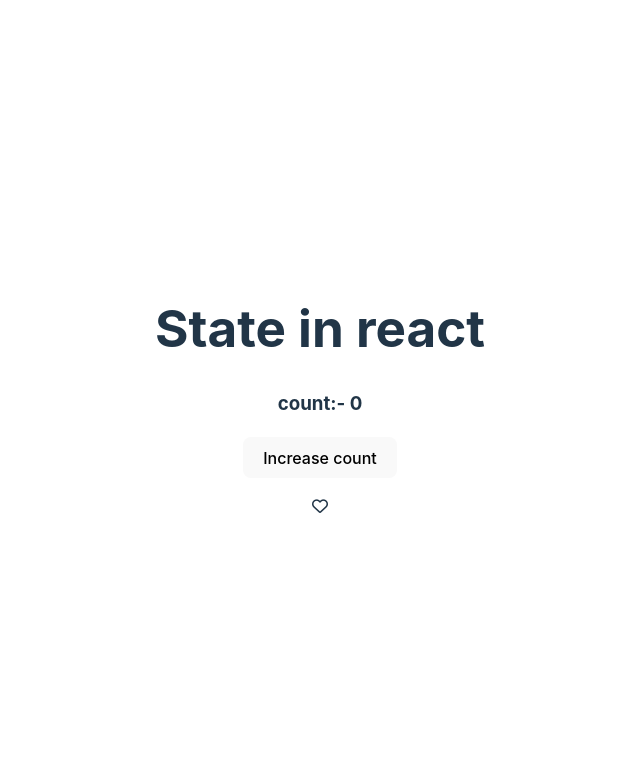
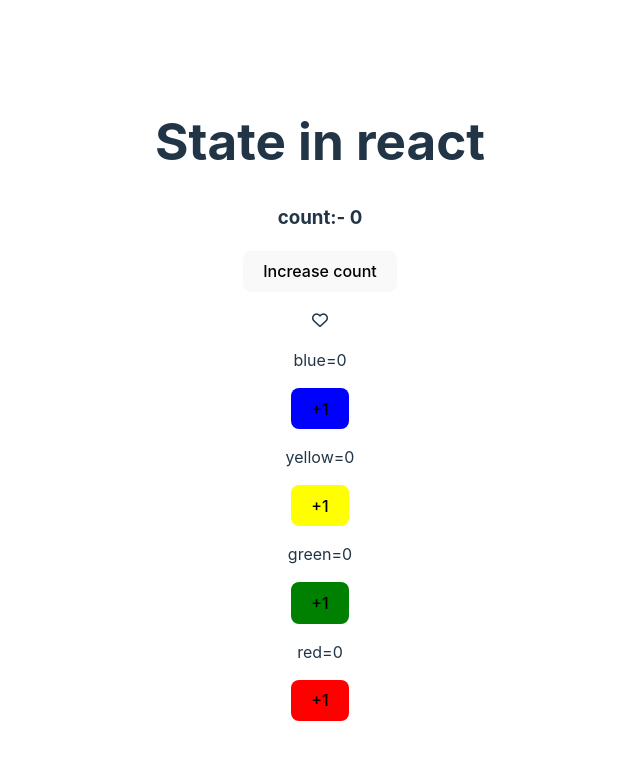
Before and after one commit to Anup2601/React, a React (Vite) app in the folder react-in-state/: page / in a window 1280 px wide. Shown: the top 760 px of the page, without its empty margins (320-960 px from the left). Built offline with nearby package versions, Linux system fonts and the light colour scheme.

Commit message:
ludoboad

```diff
--- a/react-in-state/src/App.jsx
+++ b/react-in-state/src/App.jsx
@@ -4,6 +4,7 @@
 import './App.css'
 import Counter from './counter'
 import Like from './like'
+import Ludoboad from "./ludoboad"
 
 function App() {
 
@@ -15,6 +16,7 @@
        </h1>
        <Counter/>
        <Like/>
+       <Ludoboad/>
     </>
   )
 }
--- /dev/null
+++ b/react-in-state/src/ludoboad.jsx
@@ -0,0 +1,45 @@
+import { useState } from "react";
+
+let ludoboad=()=>{
+    let [move,setmove]=useState({blue:0,red:0,yellow:0,green:0});
+
+    let updateblue=()=>{
+        // console.log(move.blue)
+        setmove((premove)=>{
+            return{ ...premove , blue:premove.blue+1}
+        })
+    }
+    let updatered=()=>{
+        // console.log(move.blue)
+        setmove((premove)=>{
+            return{ ...premove , red:premove.red+1}
+        })
+    }
+    let updateyellow=()=>{
+        // console.log(move.blue)
+        setmove((premove)=>{
+            return{ ...premove , yellow:premove.yellow+1}
+        })
+    }
+    let updategreen=()=>{
+        // console.log(move.blue)
+        setmove((premove)=>{
+            return{ ...premove , green:premove.green+1}
+        })
+    }
+
+    return(
+        <div>
+            <p>blue={move.blue}</p>
+            <button style={{backgroundColor:"blue"}} onClick={updateblue}>+1</button>
+            <p>yellow={move.yellow}</p>
+            <button style={{background:"yellow",color:"black"}} onClick={updateyellow}>+1</button>
+            <p>green={move.green}</p>
+            <button style={{background:"green"}} onClick={updategreen}>+1</button>
+            <p>red={move.red}</p>
+            <button style={{background:"red"}} onClick={updatered}>+1</button>
+        </div>
+    )
+}
+
+export default ludoboad;
```
